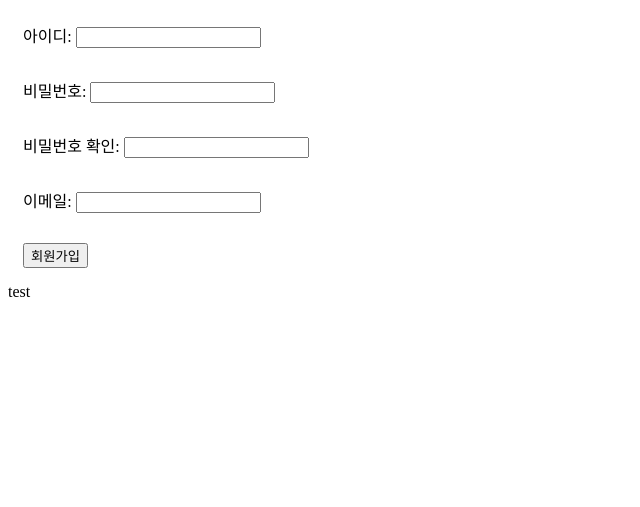
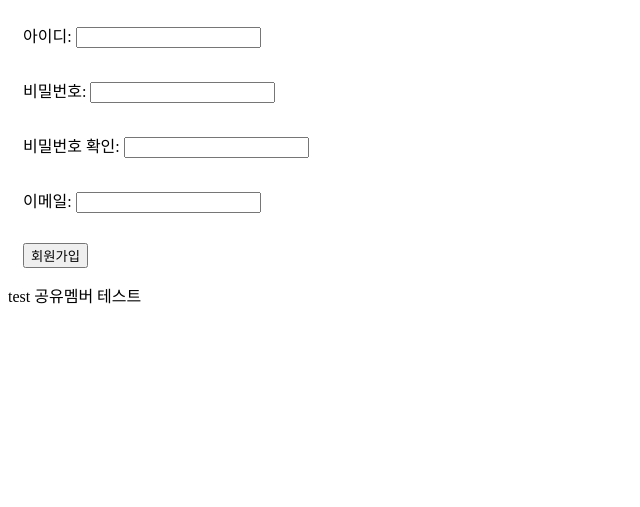
Before and after one commit to chanwoongpark97/toy, a Flask app: page /join in a window 1280 px wide. Shown: the top 507 px of the page, without its empty margins (0-640 px from the left). Run offline with Flask 2, Linux system fonts and the light colour scheme.

Commit message:
조인파일 테스트

```diff
--- a/templates/join.html
+++ b/templates/join.html
@@ -48,6 +48,6 @@
 <div>
     <input type="button" value="회원가입" onclick="createMember()">
 </div>
-test
+test 공유멤버 테스트
 </body>
 </html>
```
